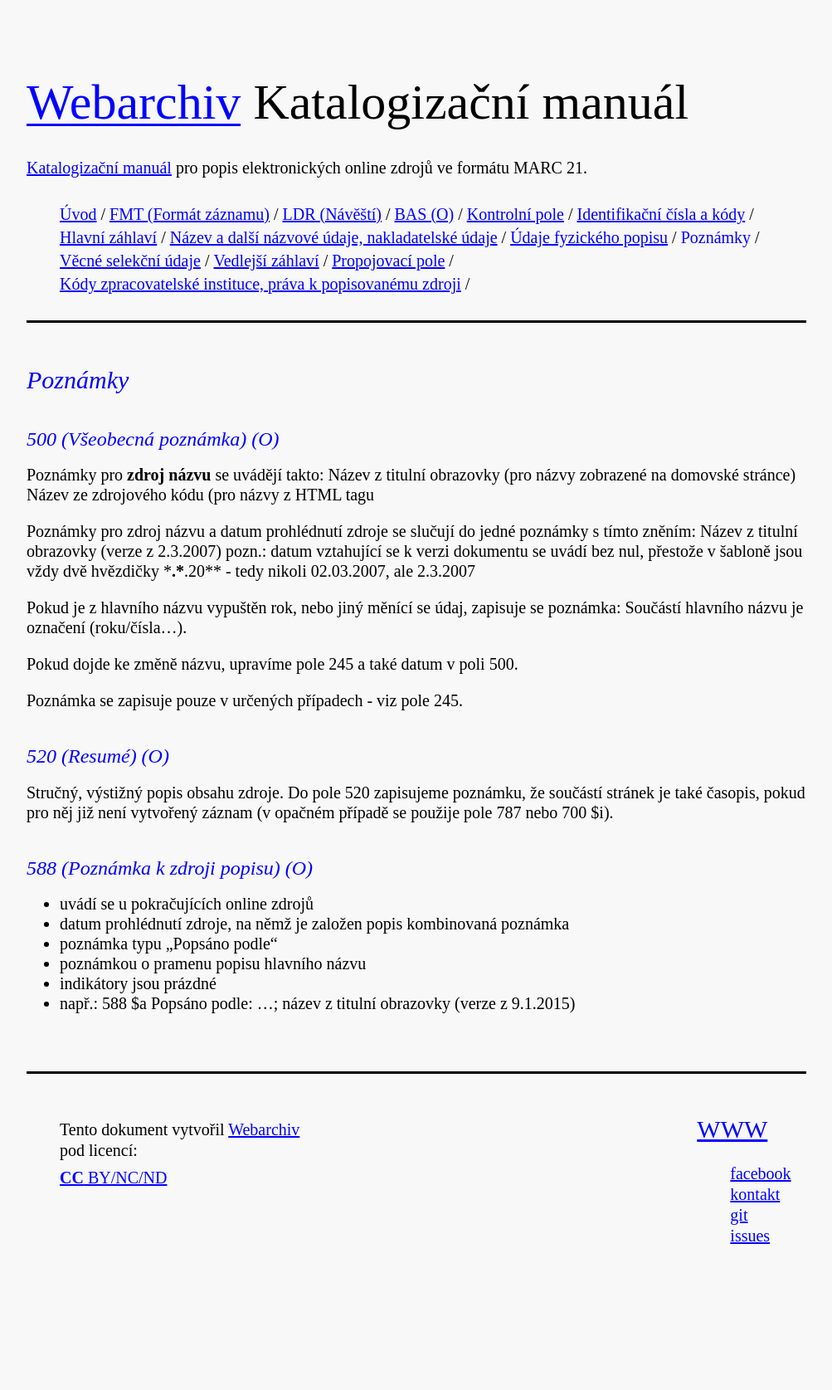
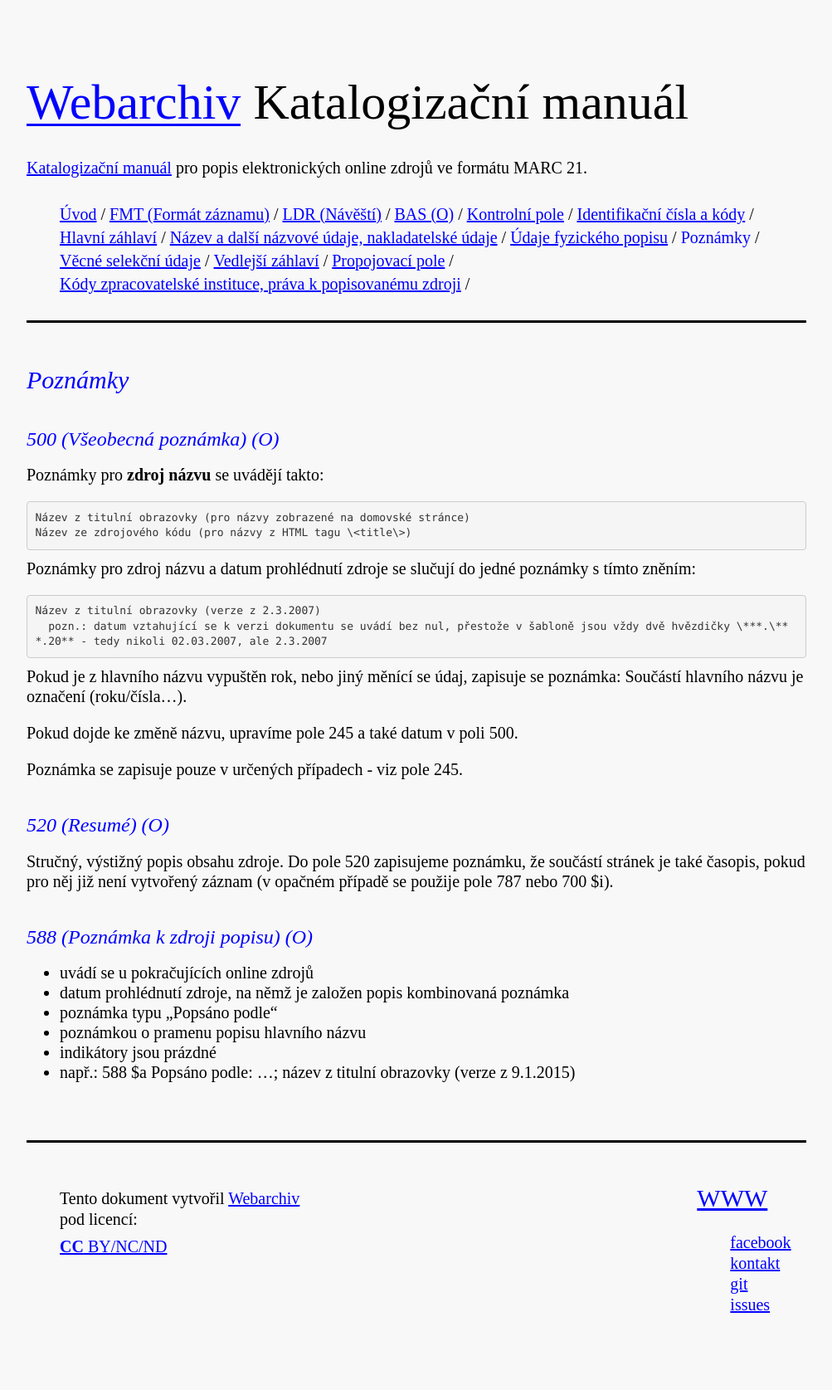
Before and after one commit to WebarchivCZ/katalogizacni-manual, a Jekyll site: the page built from _posts/2017-06-18-Poznamky.md, in a window 1280 px wide. Shown: the whole page at 83% size, without its empty margins (138-1141 px from the left). Built offline with Jekyll 4.4.1, drawn with Linux system fonts in a browser that asks for light colours; before the commit the page ends 1592 px from its top, so only the background shows below that.

Commit message:
edit_odrazky_poznamky

```diff
--- a/_posts/2017-06-18-Poznamky.md
+++ b/_posts/2017-06-18-Poznamky.md
@@ -8,12 +8,14 @@
 ### 500 (Všeobecná poznámka) (O)
 
 Poznámky pro **zdroj názvu** se uvádějí takto:
+
     Název z titulní obrazovky (pro názvy zobrazené na domovské stránce)
-    Název ze zdrojového kódu (pro názvy z HTML tagu <title>)
+    Název ze zdrojového kódu (pro názvy z HTML tagu \<title\>)
 
 Poznámky pro zdroj názvu a datum prohlédnutí zdroje se slučují do jedné poznámky s tímto zněním:
+
     Název z titulní obrazovky (verze z 2.3.2007)
-    pozn.: datum vztahující se k verzi dokumentu se uvádí bez nul, přestože v šabloně jsou vždy dvě hvězdičky \***.\***.20** - tedy nikoli 02.03.2007, ale 2.3.2007
+      pozn.: datum vztahující se k verzi dokumentu se uvádí bez nul, přestože v šabloně jsou vždy dvě hvězdičky \***.\***.20** - tedy nikoli 02.03.2007, ale 2.3.2007
 
 Pokud je z hlavního názvu vypuštěn rok, nebo jiný měnící se údaj, zapisuje se poznámka:
 Součástí hlavního názvu je označení (roku/čísla...).
```
